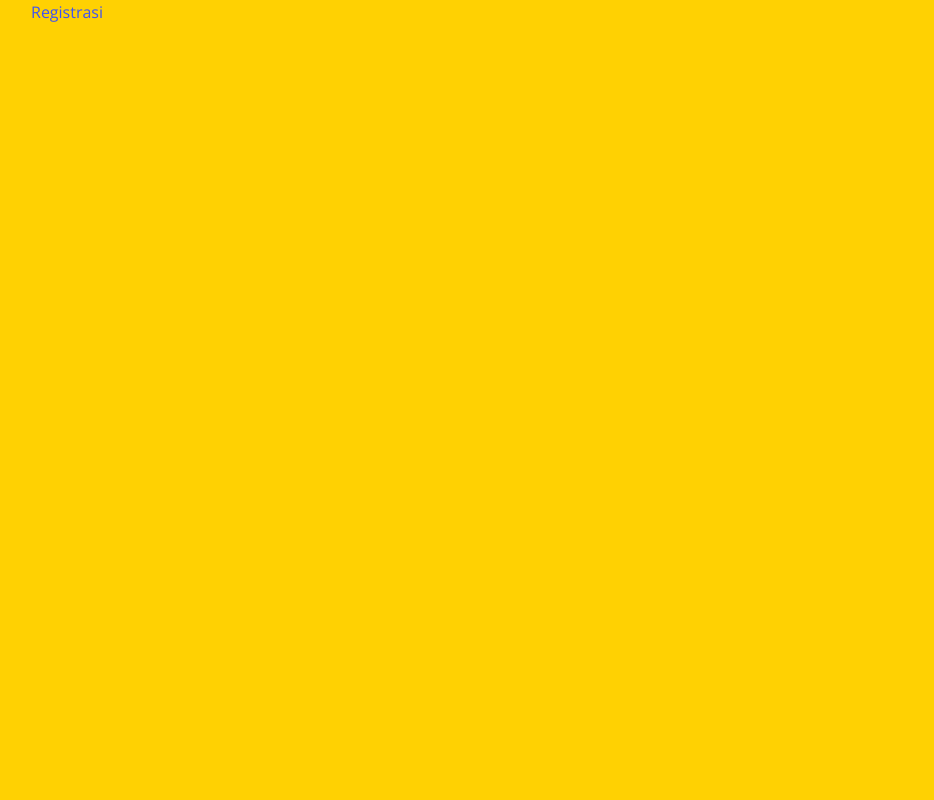
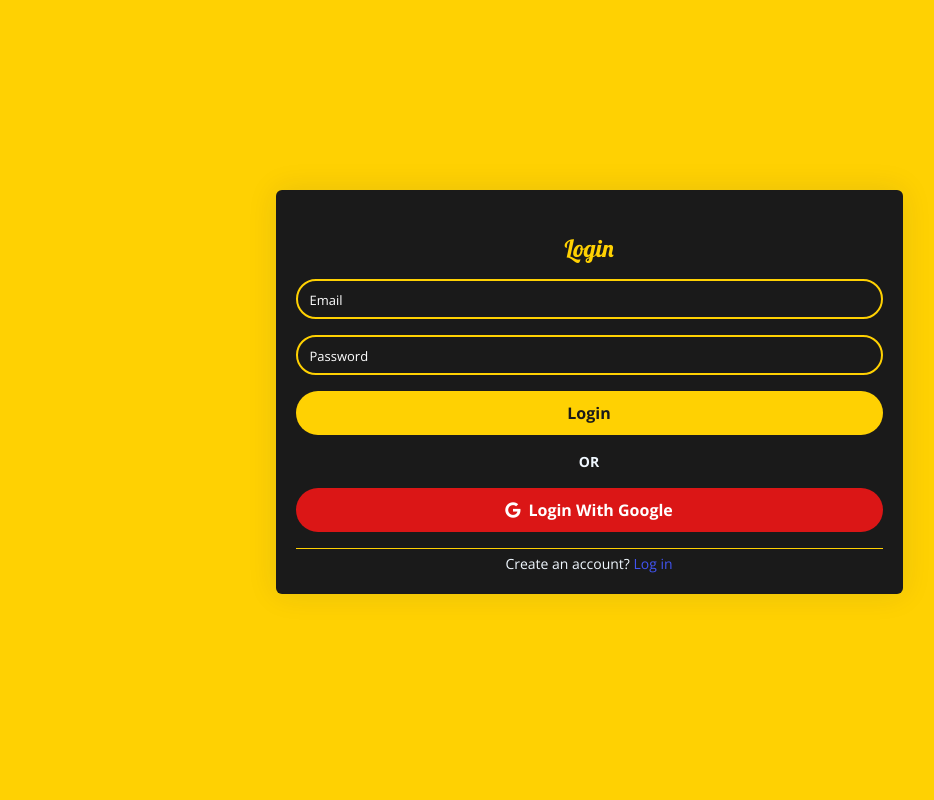
Before and after one commit to cyberif/kulinertegal, a CodeIgniter app: page /kulinertegal/index.php/auth/index in a window 1280 px wide. Before the commit the part shown is almost empty. Shown: the whole page, without its empty margins (51-985 px from the left). Run offline with CodeIgniter, Linux system fonts and the light colour scheme; some libraries are stand-ins or nearby versions.

Commit message:
edit view auth

```diff
--- a/application/views/auth/login.php
+++ b/application/views/auth/login.php
@@ -1,15 +1,40 @@
-<!DOCTYPE html>
-<html lang="en">
+<section class="section register min-vh-100 d-flex flex-column align-items-center justify-content-center py-4">
+  <div class="container">
+    <div class="row justify-content-center">
+      <div class="col-lg-7 col-md-6 d-flex flex-column align-items-center justify-content-center">
+        <div class="card rounded mb-3">
 
-<head>
-    <meta charset="UTF-8">
-    <meta http-equiv="X-UA-Compatible" content="IE=edge">
-    <meta name="viewport" content="width=device-width, initial-scale=1.0">
-    <title>Document</title>
-</head>
+          <div class="card-body">
 
-<body>
-    <a href="<?= base_url('auth/register') ?>">Registrasi</a>
-</body>
+            <div class="pt-4 pb-2">
+              <h5 class="card-title text-center pb-0 fs-4">Login</h5>
+            </div>
 
-</html>
+            <form class="row g-3" method="POST" action="">
+
+              <div class="col-12">
+                <input placeholder="Email" type="email" name="email" class="form-control rounded-pill" id="email" required>
+              </div>
+
+              <div class="col-12">
+                <input placeholder="Password" type="password" name="password" class="form-control rounded-pill" id="password" required>
+              </div>
+              <div class="col-12">
+                <button class="btn-submit w-100 rounded-pill" type="submit">Login</button>
+              </div>
+              <p class="small mb-0 fw-bold text-center">OR</p>
+              <div class="col-12">
+                <button class="btn-google w-100 rounded-pill" type="submit"><i class="fa-brands fa-google me-2"></i>Login With Google</button>
+              </div>
+            </form>
+            <hr class="mb-1">
+            <div class="col-12 mt-0">
+              <p class="small mb-0 text-center">Create an account? <a href="<?= base_url('auth/register'); ?>">Log in</a></p>
+            </div>
+          </div>
+        </div>
+      </div>
+    </div>
+  </div>
+
+</section>
```
Also changed, not shown: application/views/auth/register.php (+5 -19 lines).
